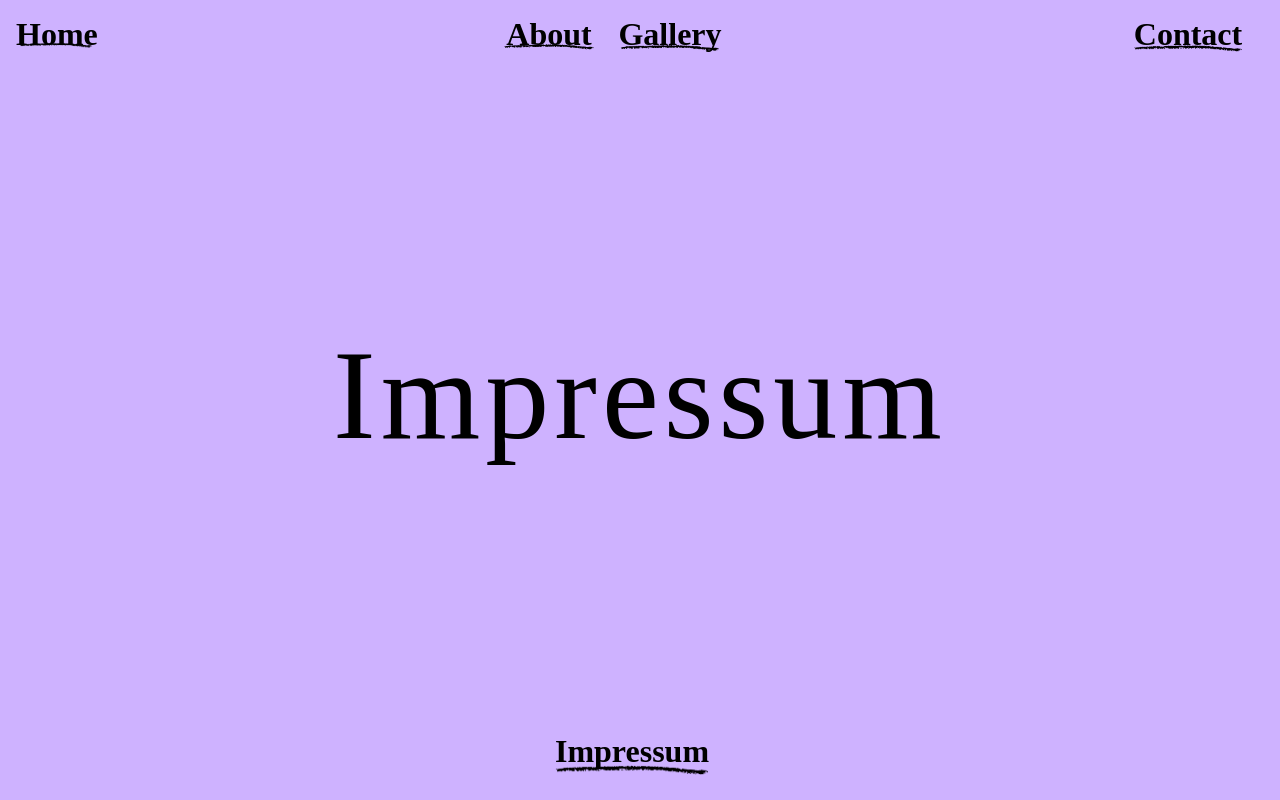
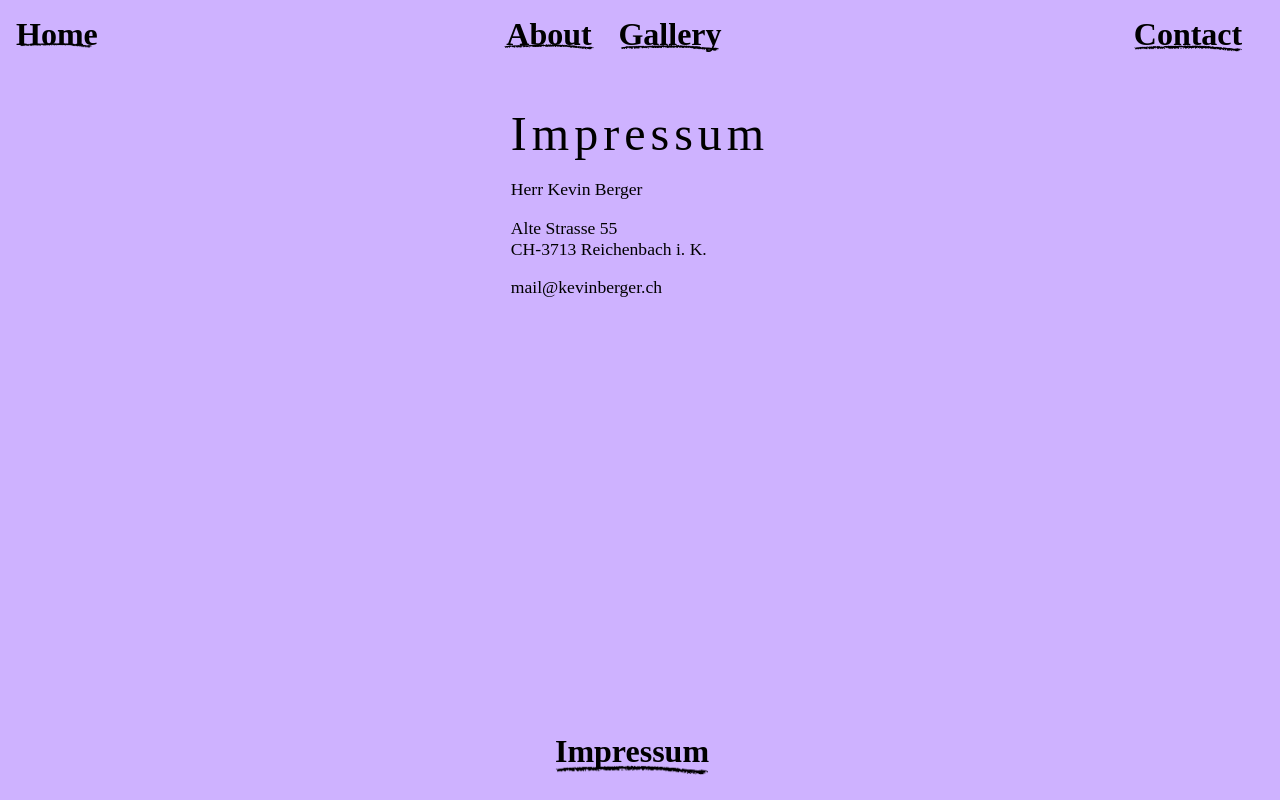
Before and after one commit to kevinberger-ch/Jennys-Art-Website, a Next.js app: page /impressum in a window 1280 px wide. Built offline with nearby package versions, Linux system fonts and the light colour scheme; a web font is replaced by a local one.

Commit message:
Add Impressum page

```diff
--- a/pages/impressum.js
+++ b/pages/impressum.js
@@ -1,9 +1,13 @@
-import styles from "../styles/LandingPage.module.css";
+import styles from "../styles/ImpressumPage.module.css";
 
 export default function ImpressumPage() {
     return <main className={styles.container}>
-        <section className={styles.opening}>
+        <section className={styles.content}>
             <h1>Impressum</h1>
+            <p>Herr Kevin Berger</p>
+            <p>Alte Strasse 55<br />
+            CH-3713 Reichenbach i. K.</p>
+            <p>mail@kevinberger.ch</p>
         </section>
     </main>
 }
--- /dev/null
+++ b/styles/ImpressumPage.module.css
@@ -0,0 +1,18 @@
+.container {
+    padding: 1rem;
+}
+
+.container h1 {
+    margin-top: 0;
+    margin-bottom: 1rem;
+    font-size: 3rem;
+}
+
+.container p {
+    font-size: 1.1rem;
+}
+
+.content {
+    margin: 2rem auto auto;
+    width: fit-content;
+}
```
